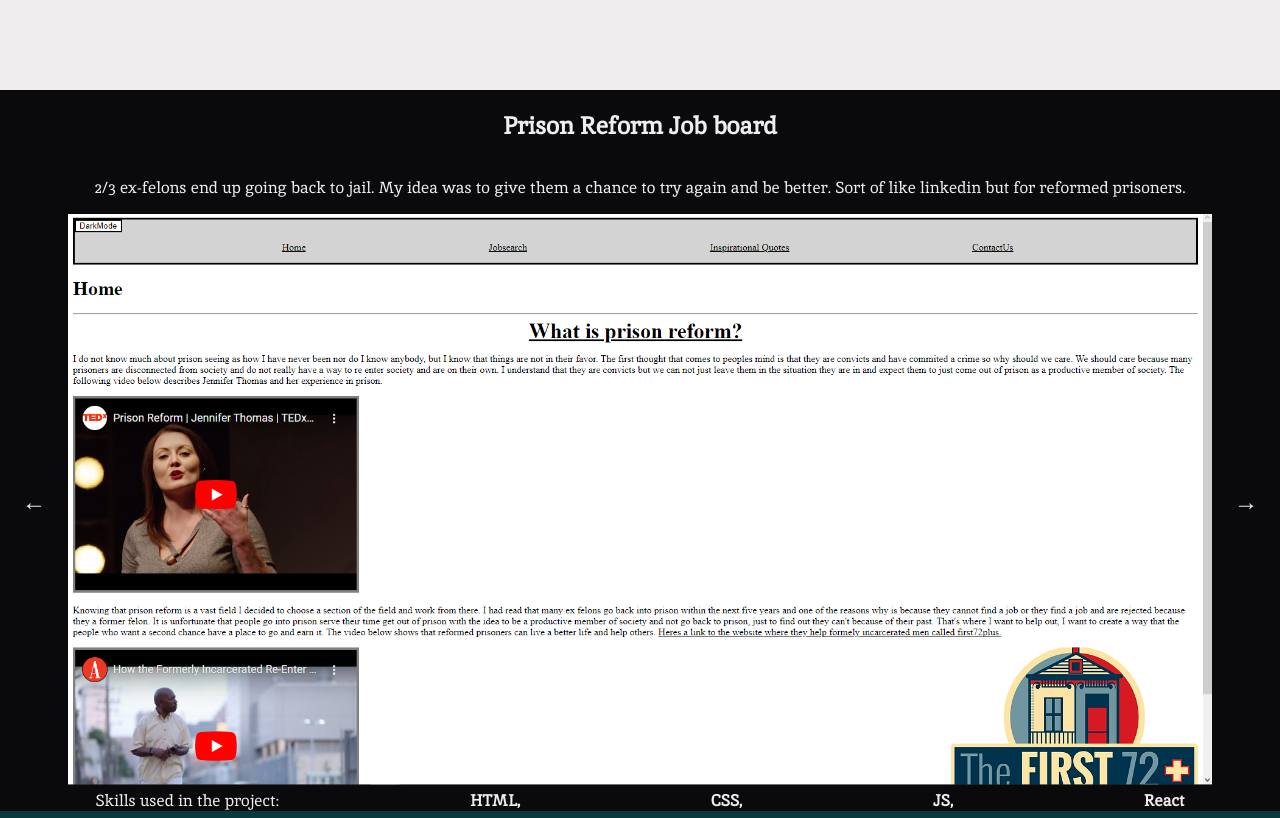
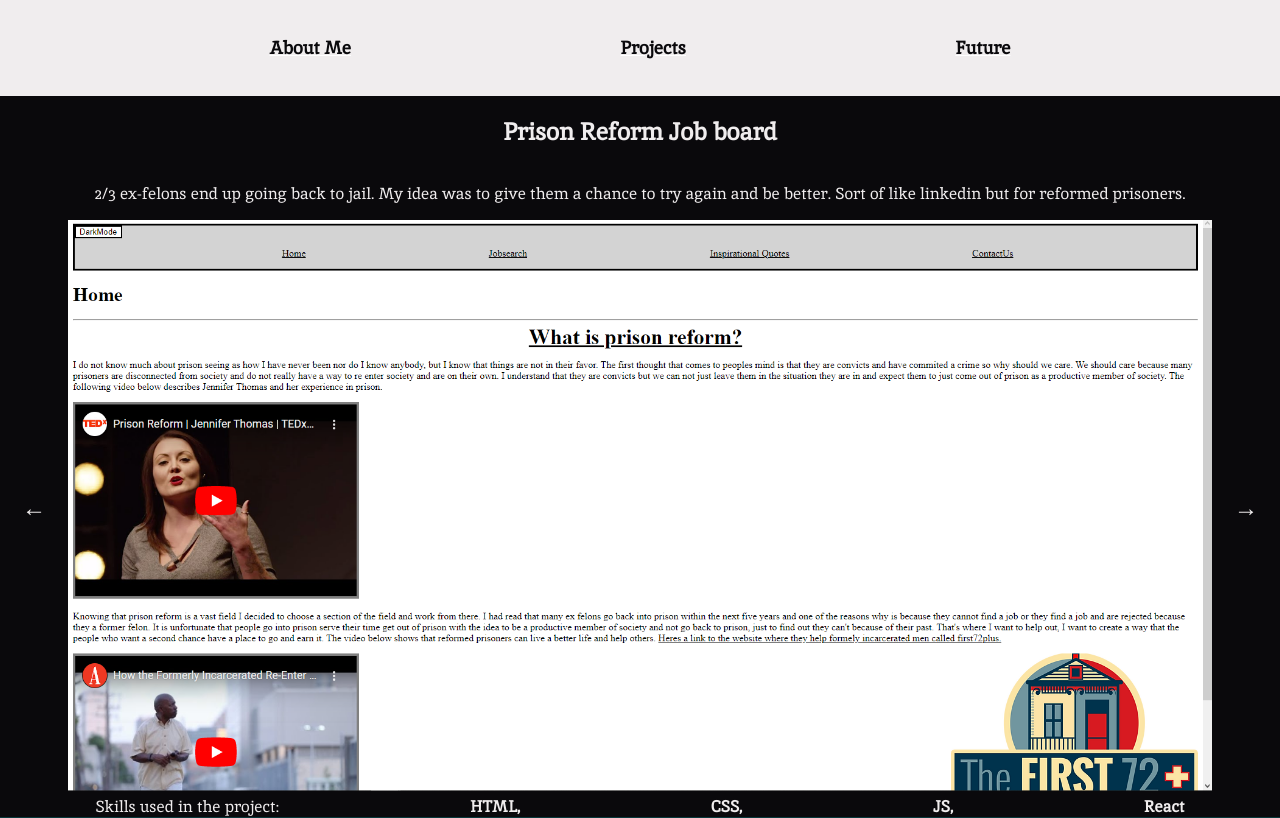
Before and after one commit to ChristopherB91/portfolio, a React (Vite) app: page /Projects in a window 1280 px wide. Shown: the top 818 px of the page. Built offline with nearby package versions, Linux system fonts and the light colour scheme.

Commit message:
removed nav animation on every render

```diff
--- a/src/App.css
+++ b/src/App.css
@@ -168,7 +168,11 @@ svg:not(.active) #line3 {
   }
 
   nav:not(.active) .tab {
-    animation: tabExt 0.2s ease-in-out forwards;
+    animation: none;
+  }
+
+  nav.active .tab {
+    animation: none;
   }
 }
 
@@ -176,6 +180,7 @@ svg:not(.active) #line3 {
 
 h1 {
   align-self: center;
+  justify-self: centert;
   grid-area: 2 / 1 / 3 / 2;
   z-index: 0;
 }
```
